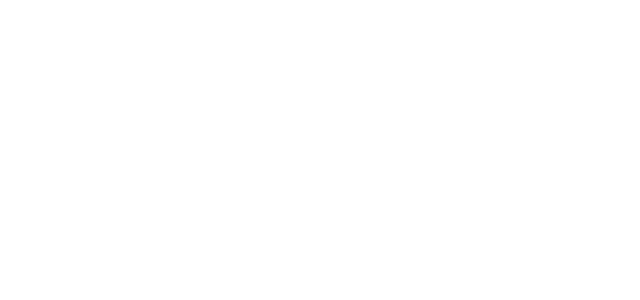
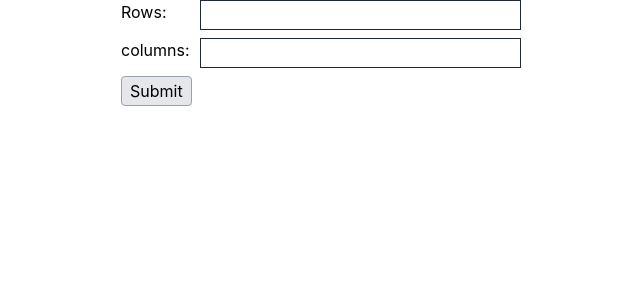
Before and after one commit to yiwenwangANU/playround_react, a React (Vite) app: page / in a window 1280 px wide. Before the commit this address had no page. Shown: the top 300 px of the page, without its empty margins (319-959 px from the left). Built offline with nearby package versions, Linux system fonts and the light colour scheme.

Commit message:
add generate table

```diff
--- a/src/App.tsx
+++ b/src/App.tsx
@@ -1,7 +1,9 @@
 import { Routes, Route } from "react-router";
+import GenerateTablePage from "./pages/GenerateTablePage/GenerateTablePage";
 
 const App = () => (
   <Routes>
+    <Route index element={<GenerateTablePage />} />
   </Routes>
 );
 
--- /dev/null
+++ b/src/pages/GenerateTablePage/GenerateTablePage.tsx
@@ -0,0 +1,43 @@
+import type { FC } from "react";
+import { zodResolver } from "@hookform/resolvers/zod";
+import { z } from "zod";
+import { FormProvider, useForm } from "react-hook-form";
+import Form from "./components/Form/Form";
+import Table from "./components/Table";
+
+const schema = z.object({
+  rows: z
+    .int("Rows needs to be positive integer.")
+    .min(1, "Rows needs to be positive integer."),
+  cols: z
+    .int("Columns needs to be positive integer.")
+    .min(1, "Columns needs to be positive integer."),
+});
+
+export type Schema = z.infer<typeof schema>;
+
+const GenerateTablePage: FC = () => {
+  const methods = useForm({
+    resolver: zodResolver(schema),
+  });
+
+  const onSubmit = (data: Schema) => {
+    console.log(data);
+  };
+
+  return (
+    <div className="mx-auto w-fit">
+      <FormProvider {...methods}>
+        <Form onSubmit={methods.handleSubmit(onSubmit)} />
+      </FormProvider>
+      {methods.formState.isSubmitSuccessful && (
+        <Table
+          rows={methods.getValues("rows")}
+          cols={methods.getValues("cols")}
+        />
+      )}
+    </div>
+  );
+};
+
+export default GenerateTablePage;
--- /dev/null
+++ b/src/pages/GenerateTablePage/components/Form/Field/Field.tsx
@@ -0,0 +1,33 @@
+import type { FC } from "react";
+import { useController, useFormContext } from "react-hook-form";
+import type { Schema } from "../../../GenerateTablePage";
+
+interface Props {
+  name: "rows" | "cols";
+  label: string;
+}
+const Field: FC<Props> = ({ name, label }) => {
+  const {
+    control,
+    formState: { errors },
+  } = useFormContext<Schema>();
+  const { field } = useController({ control, name });
+
+  return (
+    <>
+      <label htmlFor={name}>{label}</label>
+      <input
+        {...field}
+        onChange={(e) => field.onChange(e.target.valueAsNumber)}
+        id={name}
+        type="number"
+        className="border border-gray-800 px-1 py-0.5"
+      />
+      {errors[name] && (
+        <span className="col-span-2 text-red-500">{errors[name].message}</span>
+      )}
+    </>
+  );
+};
+
+export default Field;
--- /dev/null
+++ b/src/pages/GenerateTablePage/components/Form/Field/index.ts
@@ -0,0 +1 @@
+export { default } from "./Field";
--- /dev/null
+++ b/src/pages/GenerateTablePage/components/Form/Form.tsx
@@ -0,0 +1,20 @@
+import type { FC } from "react";
+import Field from "./Field";
+
+interface Props {
+  onSubmit: () => void;
+}
+const Form: FC<Props> = ({ onSubmit }) => (
+  <form onSubmit={onSubmit} className="grid w-100 grid-cols-[auto_1fr] gap-2">
+    <Field name="rows" label="Rows:" />
+    <Field name="cols" label="columns:" />
+    <button
+      className="rounded border border-gray-400 bg-gray-200 px-2 py-0.5 hover:cursor-pointer"
+      type="submit"
+    >
+      Submit
+    </button>
+  </form>
+);
+
+export default Form;
--- /dev/null
+++ b/src/pages/GenerateTablePage/components/Form/index.ts
@@ -0,0 +1 @@
+export { default } from "./Field";
--- /dev/null
+++ b/src/pages/GenerateTablePage/components/Table/Table.tsx
@@ -0,0 +1,24 @@
+import type { FC } from "react";
+
+interface Props {
+  rows: number;
+  cols: number;
+}
+
+const Table: FC<Props> = ({ rows, cols }) => (
+  <div
+    className="mx-auto my-2 grid w-fit grid-flow-col border-t border-l"
+    style={{
+      gridTemplateRows: `repeat(${rows}, 2.5rem)`,
+      gridTemplateColumns: `repeat(${cols}, 2.5rem)`,
+    }}
+  >
+    {Array.from({ length: rows * cols }, (_, i) => (
+      <div className="flex items-center justify-center border-r border-b border-black">
+        {i + 1}
+      </div>
+    ))}
+  </div>
+);
+
+export default Table;
--- /dev/null
+++ b/src/pages/GenerateTablePage/components/Table/index.ts
@@ -0,0 +1 @@
+export { default } from "./Table";
```
Also changed, not shown: src/pages/GenerateTablePage/index.ts (added).
